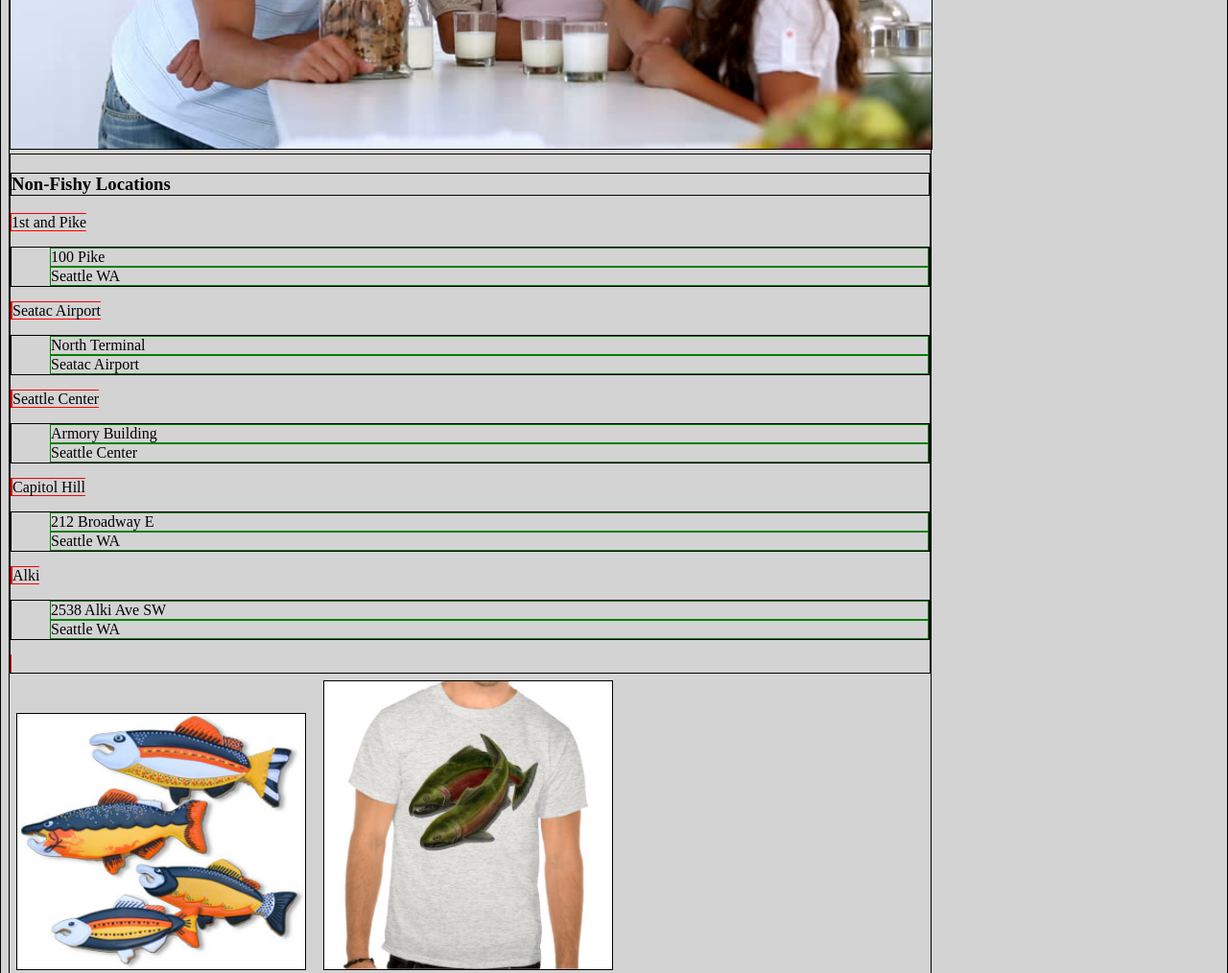
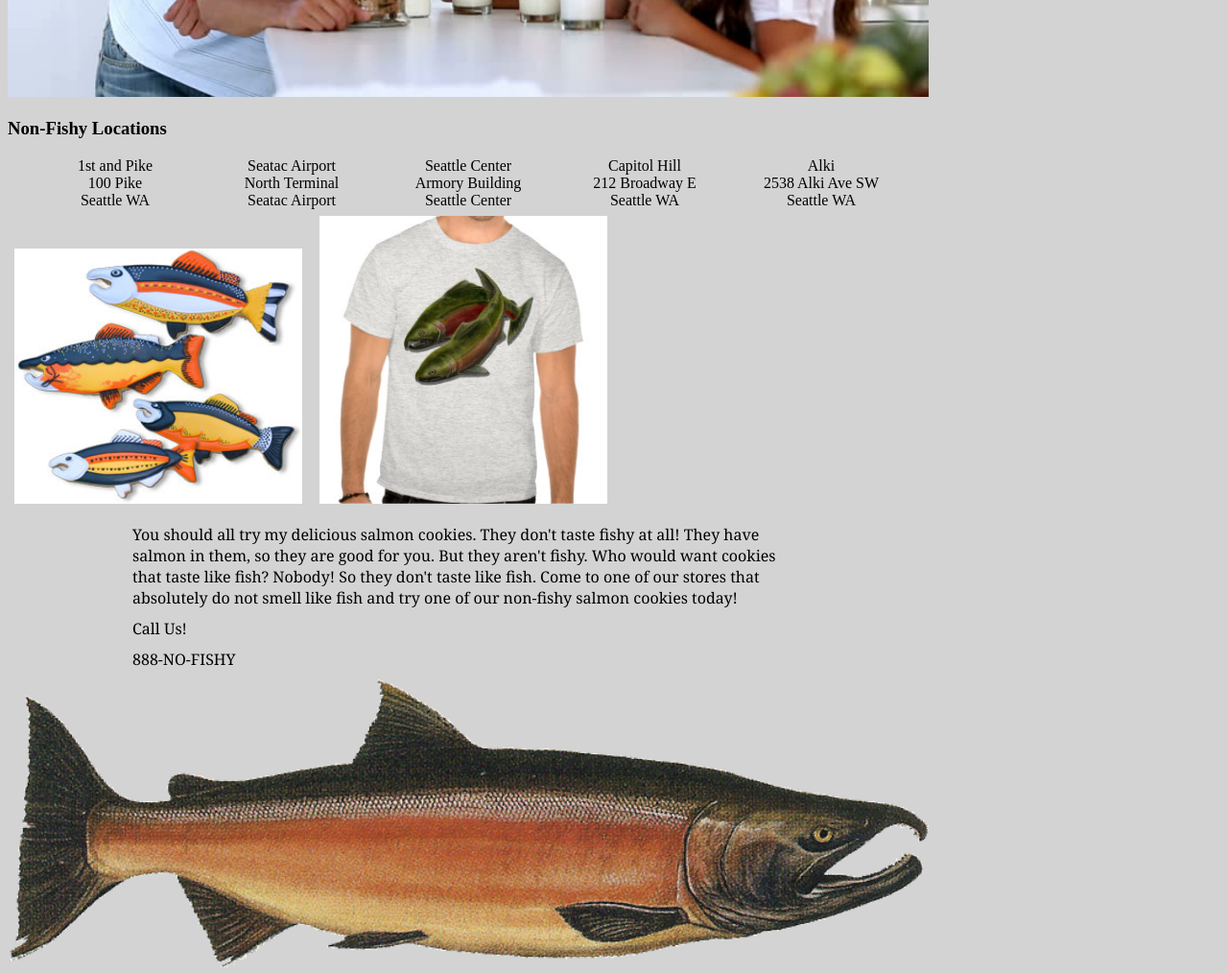
Before and after one commit to jjkusowski/cookie-stand, a plain HTML site: page index.html in a window 1280 px wide. Shown: the part 1060-2074 px from the top of the page at 96% size. Drawn offline with Linux system fonts and the light colour scheme; a web font is replaced by a local one.

Commit message:
index.html work

```diff
--- a/index.html
+++ b/index.html
@@ -28,47 +28,41 @@
 
     <section>
       <h3>Non-Fishy Locations</h3>
-        <div>1st and Pike
           <ul>
+            <li>1st and Pike</li>
             <li>100 Pike</li>
             <li>Seattle WA</li>
           </ul>
-          </div>
-        <div>Seatac Airport
           <ul>
+            <li>Seatac Airport</li>
             <li>North Terminal</li>
             <li>Seatac Airport</li>
           </ul>
-          </div>
-        <div>Seattle Center
           <ul>
+            <li>Seattle Center</li>
             <li>Armory Building</li>
             <li>Seattle Center</li>
           </ul>
-          </div>
-        <div>Capitol Hill
           <ul>
+            <li>Capitol Hill</li>
             <li>212 Broadway E</li>
             <li>Seattle WA</li>
           </ul>
-        </div>
-        <div>Alki
           <ul>
+            <li>Alki</li>
             <li>2538 Alki Ave SW</li>
             <li>Seattle WA</li>
           </ul>
-          </div>
     </section>
-
+    <section>
     <img src="images/fish.jpg" class ="small" alt="image of a fish">
     <img src="images/shirt.jpg" class ="small" alt="image of a shirt with a fish on it">
 
     <p>You should all try my delicious salmon cookies.  They don't taste fishy at all!  They have salmon in them, so they are good for you.  But they aren't fishy.  Who would want cookies that taste like fish?  Nobody!  So they don't taste like fish.  Come to one of our stores that absolutely do not smell like fish and try one of our non-fishy salmon cookies today!</p>
 
-    <p> Contact Info
-      <ul>
-        <li>Phone: 888-NO-FISHY</li>
-    </p>
+    </section>
+    <p>Call Us!</p>
+    <p>888-NO-FISHY</p>
 
 
 
--- a/style.css
+++ b/style.css
@@ -1,5 +1,5 @@
 * {
-  border: 1px solid black;
+  /*border: 1px solid black;*/
   background-color: lightgray;
 
 }
@@ -48,19 +48,27 @@ p {
   margin: 10px 130px;
 }
 section li {
-  list-style-type: none;
-  border: 1px solid green;
+  border: none;
   list-style: none;
+  text-align: center;
 
 }
-
-div {
-  width: 100px;
-  /*margin: 0px auto;*/
-  /*float: left;*/
+section ul {
+  width: 15%;
+  margin: 0px auto;
+  float: left;
+  diplay: inline-block;
+  text-align:center;
+  border: none;
+}
+/*div {
+  width: 180px;
+  margin: 0px auto;
+  float: left;
   border: 1px solid red;
-  display: inline;
-}
+  display: inline-block;
+  text-align: center;
+}*/
 
 table {
   border: 4px solid black;
```
Also changed, not shown: sales.html (+2 -2 lines).
